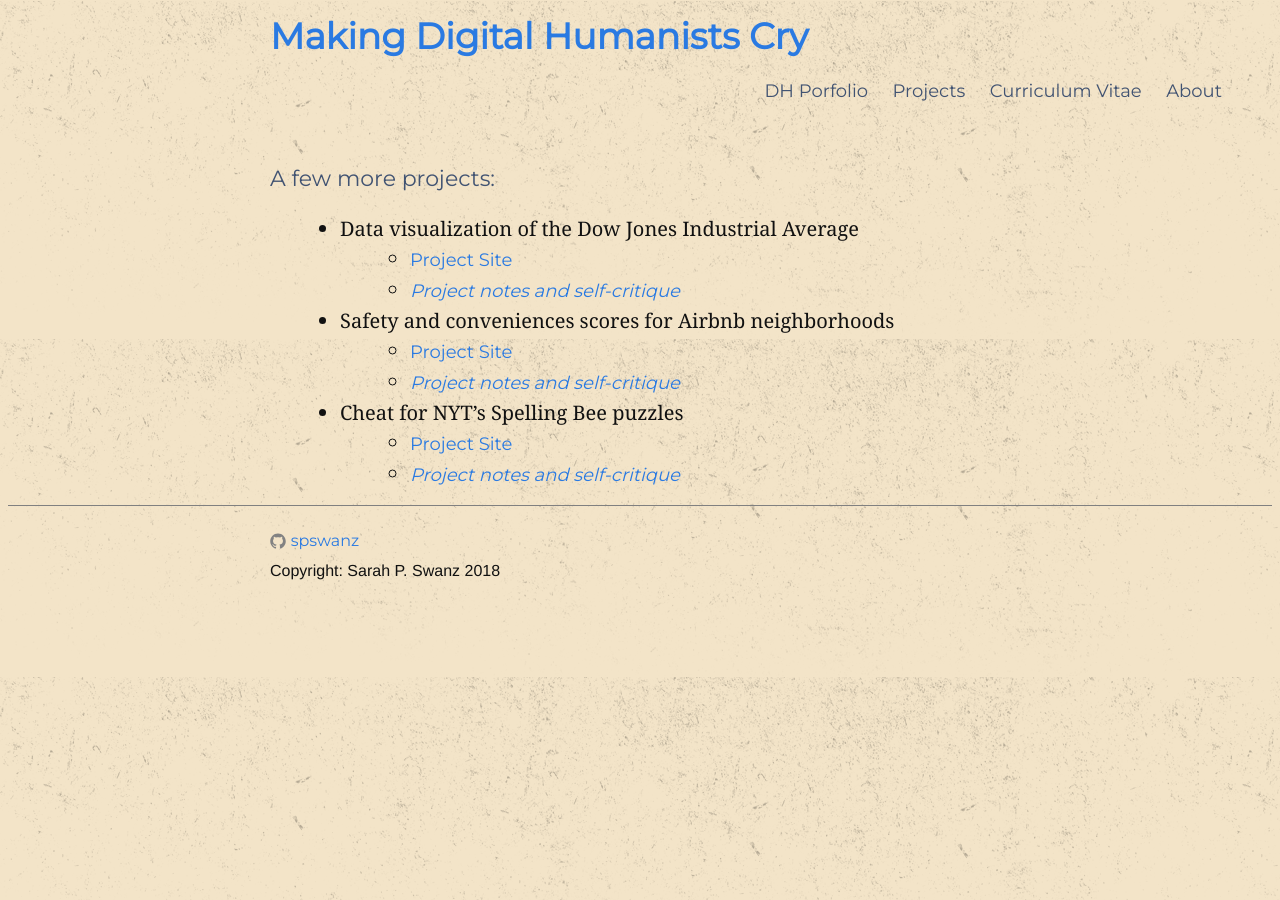
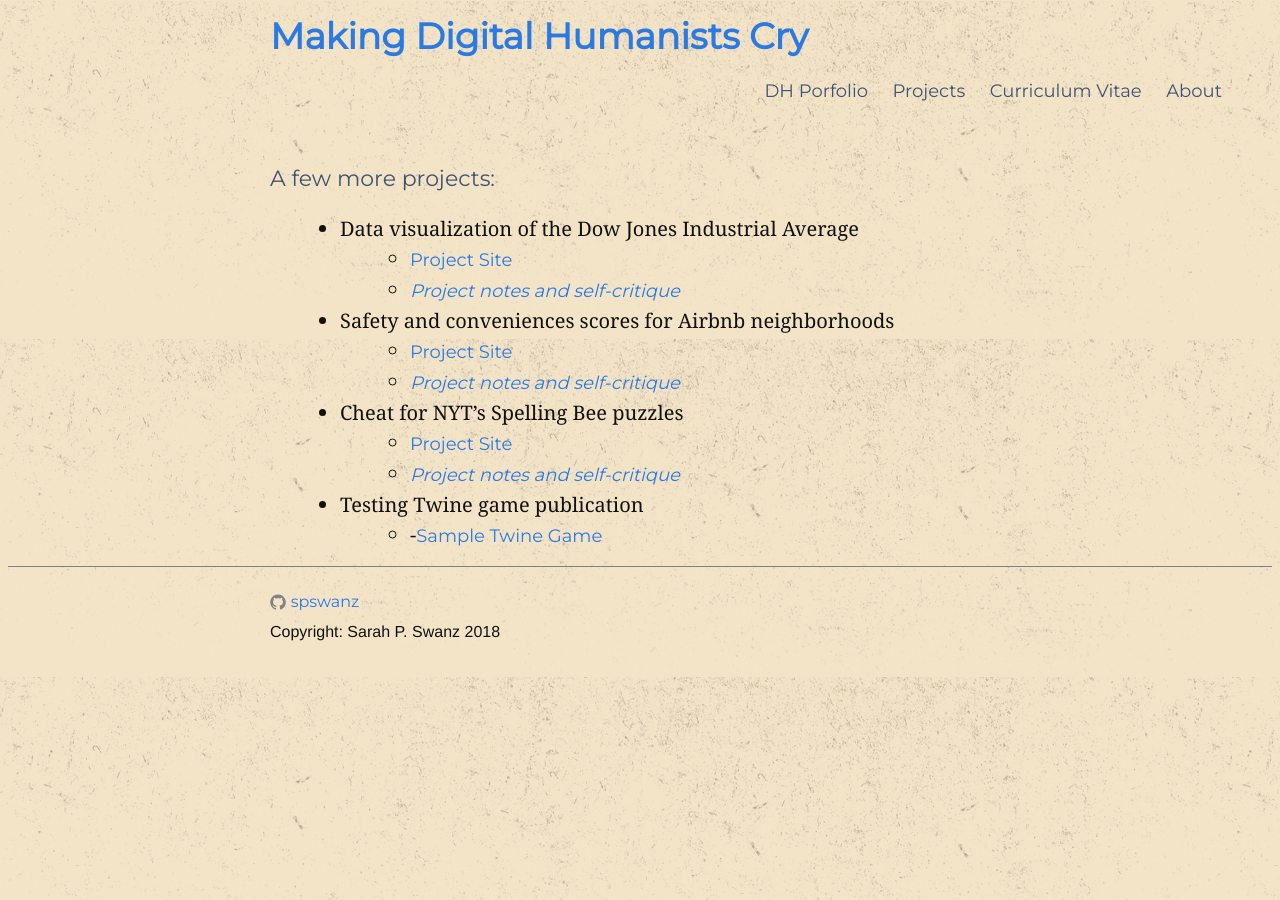
Before and after one commit to spswanz/spswanz.github.io, a Jekyll site: the page built from Projects.md, in a window 1280 px wide. Built offline with Jekyll 4.4.1, drawn with Linux system fonts in a browser that asks for light colours.

Commit message:
Update Projects.md

```diff
--- a/Projects.md
+++ b/Projects.md
@@ -15,3 +15,6 @@ permalink: /Projects
 - Cheat for NYT's Spelling Bee puzzles
     - [Project Site](/spellingbee.html)
     - [_Project notes and self-critique_](https://github.com/spswanz/NYT-Spelling-Bee-Cheat)
+
+- Testing Twine game publication
+  - -[Sample Twine Game](/TwineTest/TestStory.html)
```
